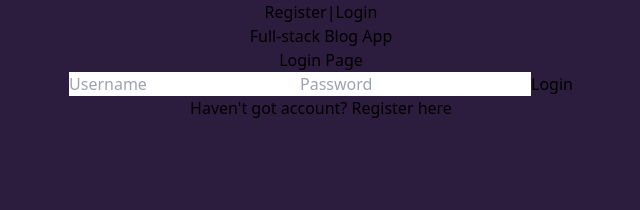
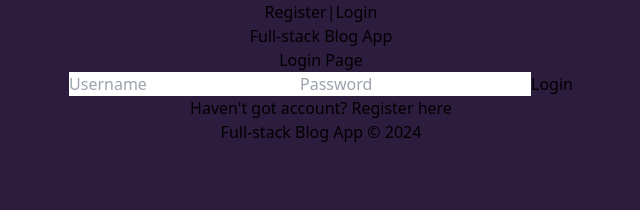
Before and after one commit to devlancer0328/Django-React-Blog, a React (Vite) app in the folder frontend/: page /login in a window 1280 px wide. Shown: the top 210 px of the page, without its empty margins (319-959 px from the left). Built offline with nearby package versions, Linux system fonts and the light colour scheme.

Commit message:
add Footer component to App

```diff
--- a/frontend/src/App.jsx
+++ b/frontend/src/App.jsx
@@ -7,6 +7,7 @@
 import Login from "./pages/Login";
 import Page404 from "./pages/Page404";
 import Header from "./components/Header";
+import Footer from "./components/Footer";
 
 const Logout = () => {
   localStorage.clear();
@@ -39,6 +40,7 @@
         <Route path="/register" element={<RegisterAndLogout />} />
         <Route path="*" element={<Page404 />} />
       </Routes>
+      <Footer />
     </BrowserRouter>
   );
 };
--- /dev/null
+++ b/frontend/src/components/Footer.jsx
@@ -0,0 +1,18 @@
+import React, { useEffect, useState } from "react";
+
+const Footer = () => {
+  const [actualYear, setActualYear] = useState("");
+
+  useEffect(() => {
+    const year = new Date().getFullYear();
+    setActualYear(year);
+  }, []);
+
+  return (
+    <div className="p-4 bg-[#c0b2fa79] mt-24">
+      <p className="text-white text-sm">Full-stack Blog App © {actualYear}</p>
+    </div>
+  );
+};
+
+export default Footer;
```
